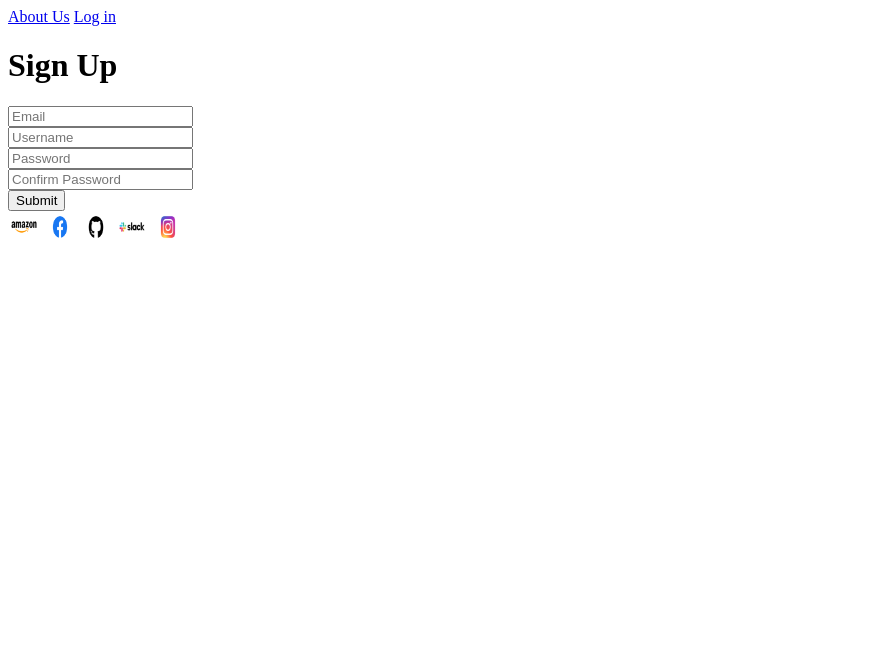
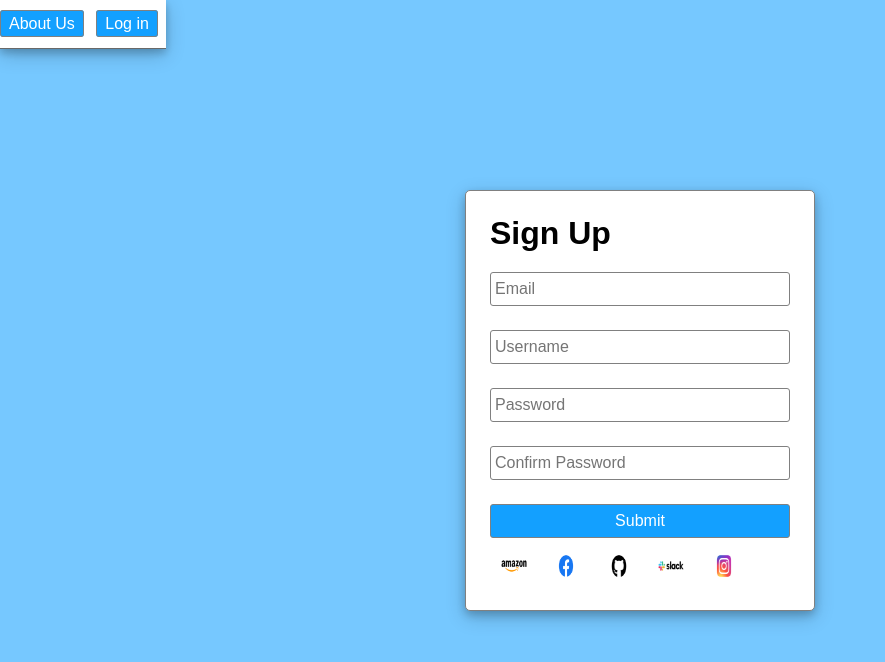
Before and after one commit to sxypanthr/htmlRegisterPage, a plain HTML site: page index.html in a window 1280 px wide. Shown: the whole page, without its empty margins (0-885 px from the left). Drawn offline with Linux system fonts and the light colour scheme.

Commit message:
final commit

```diff
--- a/index.html
+++ b/index.html
@@ -1,9 +1,7 @@
 <!DOCTYPE html>
 <html lang="en">
 <head>
-    <meta charset="UTF-8">
-    <meta http-equiv="X-UA-Compatible" content="IE=edge">
-    <meta name="viewport" content="width=device-width, initial-scale=1.0">
+    <link rel="stylesheet" href="./main.css" />
     <title>Register Page</title>
 </head>
 <body>
@@ -11,7 +9,7 @@
         <a href="#">About Us</a>
         <a href="#">Log in</a>
     </header>
-    <div>
+    <div class="container">
         <h1>Sign Up</h1>
         <form>
            <div>
--- /dev/null
+++ b/main.css
@@ -0,0 +1,84 @@
+body {
+    background-color: #76c8ff;
+    margin: 0;
+    font-family: sans-serif;
+    display: flex;
+    height: 100vh;
+}
+
+header {
+    background-color: white;
+    text-align: right;
+    padding: .75rem 0;
+    border-bottom: solid 1px dimgrey;
+    box-shadow:
+        0 4px 8px 0 rgba(0, 0, 0, 0.2),
+        0 6px 20px 0 rgba(0, 0, 0, 0.19);
+        position: fixed;
+        top: 0;
+        left: 0;
+        width: 100vs;
+}
+header a {
+    color: white;
+    background-color: #13a0ff;
+    border: solid 1px gray;
+    border-radius: 3px;
+    padding: .25rem .5rem;
+    margin-right: .5rem;
+    line-height: 1.5rem;
+    text-decoration: none;
+}
+
+header a:hover, form button:hover {
+    background-color: #1084d1;
+    cursor: pointer;
+}
+
+.container {
+    margin: auto;
+    padding: 1.5rem;
+    background-color: white;
+    border: solid 1px gray;
+    border-radius: 5px;
+    box-shadow:
+        0 4px 8px 0 rgba(0, 0, 0, 0.2),
+        0 6px 20px 0 rgba(0, 0, 0, 0.19);
+}
+
+.container > h1 {
+    margin: 0 0 .5rem;
+}
+
+form input, form button {
+    width: 100%;
+    min-width: 300px;
+
+    box-sizing: border-box;
+    margin: .75rem 0;
+    padding: .25rem;
+    line-height: 1.5rem;
+    font-size: 1em;
+    border: solid 1px gray;
+    border-radius: 3px;
+}
+
+form button {
+    color: white;
+    background-color: #13a0ff;
+}
+
+fotter {
+    margin-top: .75rem;
+    border-top: solid 1px lightgray;
+    padding-top: 1rem;
+    text-align: center;
+}
+
+footer img {
+    margin: 0 .5rem;
+}
+
+footer img:hober {
+    cursor: pointer;
+}
```
